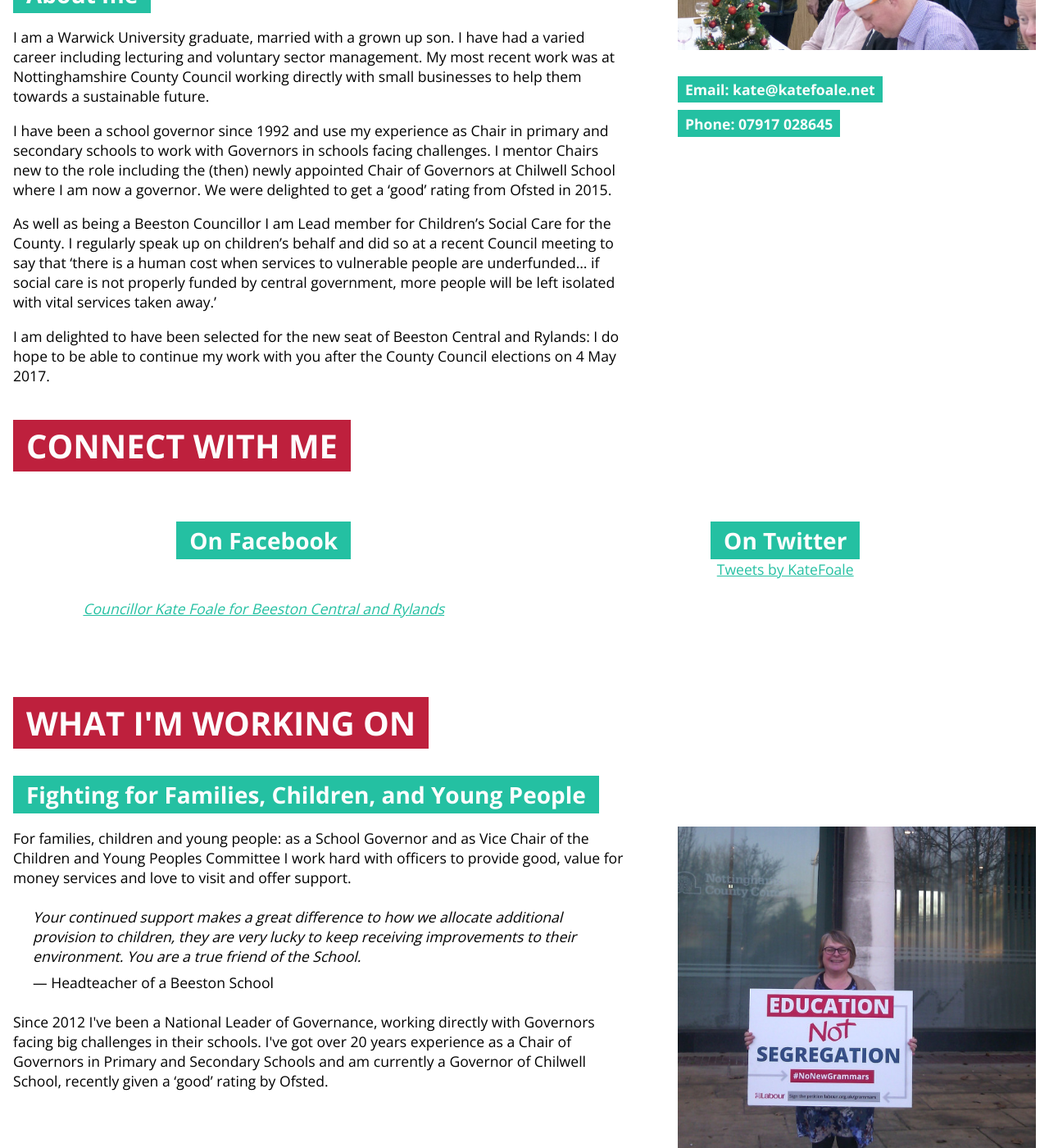
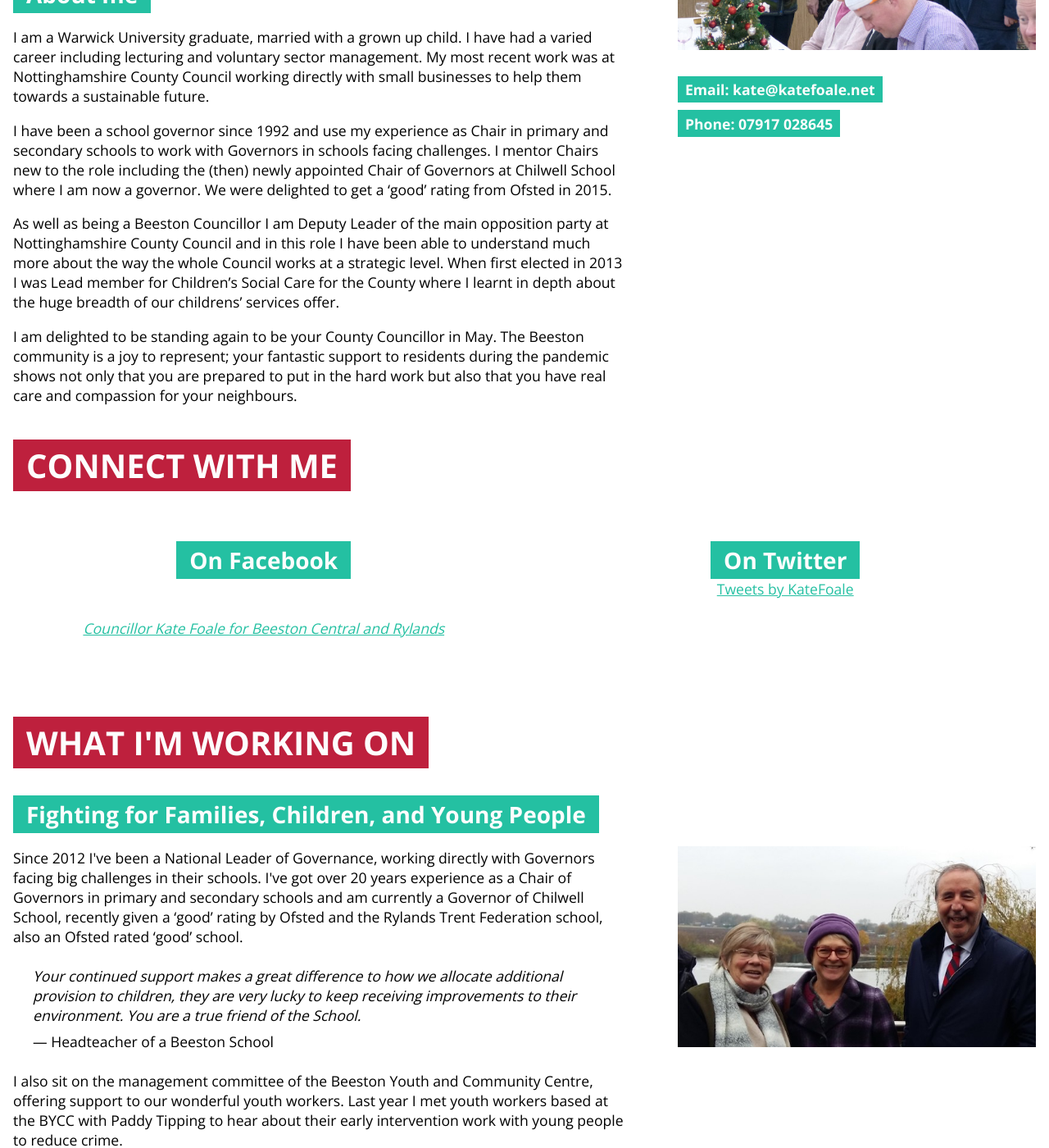
Before and after one commit to kimadactyl/kate-foale, a Jekyll site: the page built from index.html, in a window 1280 px wide and 1400 px high, scrolled down 798 px. Shown: the whole window at 82% size. Built offline with Jekyll 4.4.1, drawn with Linux system fonts in a browser that asks for light colours; comment, search, counter and statistics services are not loaded; some of the changed text lies outside the part shown.

Commit message:
Update some content

```diff
--- a/Gemfile
+++ b/Gemfile
@@ -20,7 +20,7 @@ gem "minima", "~> 2.0"
 
 # If you have any plugins, put them here!
 group :jekyll_plugins do
-   gem "jekyll-feed", "~> 0.6"
+  gem "jekyll-feed", "~> 0.6"
 end
 
 # Windows does not include zoneinfo files, so bundle the tzinfo-data gem
--- a/docs/feed.xml
+++ b/docs/feed.xml
@@ -1 +1 @@
-<?xml version="1.0" encoding="utf-8"?><feed xmlns="http://www.w3.org/2005/Atom" ><generator uri="http://jekyllrb.com" version="3.4.2">Jekyll</generator><link href="http://localhost:4000/feed.xml" rel="self" type="application/atom+xml" /><link href="http://localhost:4000/" rel="alternate" type="text/html" /><updated>2017-04-23T15:46:48+01:00</updated><id>http://localhost:4000/</id><title type="html">Kate Foale</title><subtitle>Councillor Kate Foale for Beeston Central and Rylands</subtitle></feed>
+<?xml version="1.0" encoding="utf-8"?><feed xmlns="http://www.w3.org/2005/Atom" ><generator uri="https://jekyllrb.com/" version="3.4.2">Jekyll</generator><link href="http://localhost:4000/feed.xml" rel="self" type="application/atom+xml" /><link href="http://localhost:4000/" rel="alternate" type="text/html" /><updated>2021-01-07T13:58:45+00:00</updated><id>http://localhost:4000/feed.xml</id><title type="html">Kate Foale</title><subtitle>Councillor Kate Foale for Beeston Central and Rylands</subtitle></feed>
--- a/index.html
+++ b/index.html
@@ -15,10 +15,10 @@ layout: home
     <p>As long as I am your elected representative I promise I will continue to listen, work hard, and do the very best I can to help you.</p>
 
     <h3>About me</h3>
-    <p>I am a Warwick University graduate, married with a grown up son. I have had a varied career including lecturing and voluntary sector management. My most recent work was at Nottinghamshire County Council working directly with small businesses to help them towards a sustainable future.</p>
+    <p>I am a Warwick University graduate, married with a grown up child. I have had a varied career including lecturing and voluntary sector management. My most recent work was at Nottinghamshire County Council working directly with small businesses to help them towards a sustainable future.</p>
     <p>I have been a school governor since 1992 and use my experience as Chair in primary and secondary schools to work with Governors in schools facing challenges. I mentor Chairs new to the role including the (then) newly appointed Chair of Governors at Chilwell School where I am now a governor. We were delighted to get a ‘good’ rating from Ofsted in 2015.</p>
-    <p>As well as being a Beeston Councillor I am Lead member for Children’s Social Care for the County. I regularly speak up on children’s behalf and did so at a recent Council meeting to say that ‘there is a human cost when services to vulnerable people are underfunded… if social care is not properly funded by central government, more people will be left isolated with vital services taken away.’</p>
-    <p>I am delighted to have been selected for the new seat of Beeston Central and Rylands: I do hope to be able to continue my work with you after the County Council elections on 4 May 2017.</p><br>
+    <p>As well as being a Beeston Councillor I am Deputy Leader of the main opposition party at Nottinghamshire County Council and in this role I have been able to understand much more about the way the whole Council works at a strategic level. When first elected in 2013 I was Lead member for Children’s Social Care for the County where I learnt in depth about the huge breadth of our childrens’ services offer.</p>
+    <p>I am delighted to be standing again to be your County Councillor in May. The Beeston community is a joy to represent; your fantastic support to residents during the pandemic shows not only that you are prepared to put in the hard work but also that you have real care and compassion for your neighbours.</p><br>
   </div>
 
   <div class="aside">
@@ -50,21 +50,20 @@ layout: home
 
 <div class="row">
   <div class="content">
-  <p>For families, children and young people: as a School Governor and as Vice Chair of the Children and Young Peoples Committee I work hard with officers to provide good, value for money services and love to visit and offer support.</p>
+  <p>Since 2012 I've been a National Leader of Governance, working directly with Governors facing big challenges in their schools. I've got over 20 years experience as a Chair of Governors in primary and secondary schools and am currently a Governor of Chilwell School, recently given a ‘good’ rating by Ofsted and the Rylands Trent Federation school, also an Ofsted rated ‘good’ school.</p>
 
   <blockquote>Your continued support makes a great difference to how we allocate additional provision to children, they are very lucky to keep receiving improvements to their environment. You are a true friend of the School.
     <cite>Headteacher of a Beeston School</cite>
   </blockquote>
 
-  <p>Since 2012 I've been a National Leader of Governance, working directly with Governors facing big challenges in their schools. I've got over 20  years experience as a Chair of Governors in Primary and Secondary Schools and am currently a Governor of Chilwell School, recently given a ‘good’ rating by Ofsted.</p>
+  <p>I also sit on the management committee of the Beeston Youth and Community Centre, offering support to our wonderful youth workers. Last year I met youth workers based at the BYCC with Paddy Tipping to hear about their early intervention work with young people to reduce crime.</p>
   </div>
   <div class="aside">
-    <img alt="Kate protesting against new grammar schools" src="./images/photos/families-children.jpg">
+    <img alt="A photo of Kate with Paddy Tipping in front of a canal, taken near Canalside Heritage Centre" src="./images/photos/paddy.jpg">
   </div>
 </div>
 
 <h3>Beeston Community Resource Centre</h3>
-
 
 <div class="row">
   <div class="content">
@@ -98,18 +97,16 @@ layout: home
   </div>
 </div>
 
-
-
 <h3>Canalside Heritage Centre</h3>
 
 <div class="row">
   <div class="content">
-    <p>The Canalside Heritage Centre is an exciting project in Beeston, part funded by the Heritage Lottery Fund. I have been delighted to support it, through County Council funding bids and helping to get the word out in the wider community. There is an annual open day held in September at the Boat and Horses Pub, I joined  the fund raising with a plant stall last year. There was loads of activity including dancing, craft making, tea and cake.  We we all got a bit cold and wet, but still managed to raise some money between us for this briliant project.</p>
-    <p>The Grand Opening is in June - I hope to see you there!</p>
+    <p>The Canalside Heritage Centre is part funded by the Heritage Lottery Fund:  I have supported successful funding bids to the County Council to further develop this lovely community asset. I am a proud supporter both as a trustee, helping with strategic planning and governance, checking out the delicious cake and giving some hands on help for the wonderful staff and volunteers.</p>
+
     <p><a href="http://www.canalsideheritagecentre.org.uk/">http://www.canalsideheritagecentre.org.uk/</a>
   </div>
   <div class="aside">
-    <img alt="With Stewart Craven Canalside Heritage Centre" src="./images/photos/canal-side.jpg">
+    <img alt="A photo of Kate running a plant stall at Canalside Heritage Centre" src="./images/photos/chc.jpg">
   </div>
 </div>
 
```
Also changed, not shown: docs/index.html (+9 -12 lines), Gemfile.lock, docs/images/photos/canal-side.jpg (deleted), docs/images/photos/chc.jpg (added), docs/images/photos/paddy.jpg (added), images/photos/canal-side.jpg (deleted), images/photos/chc.jpg (added), images/photos/paddy.jpg (added).
